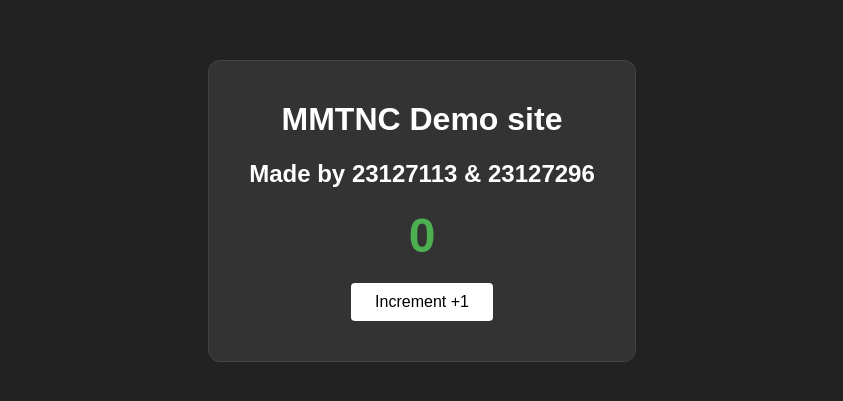
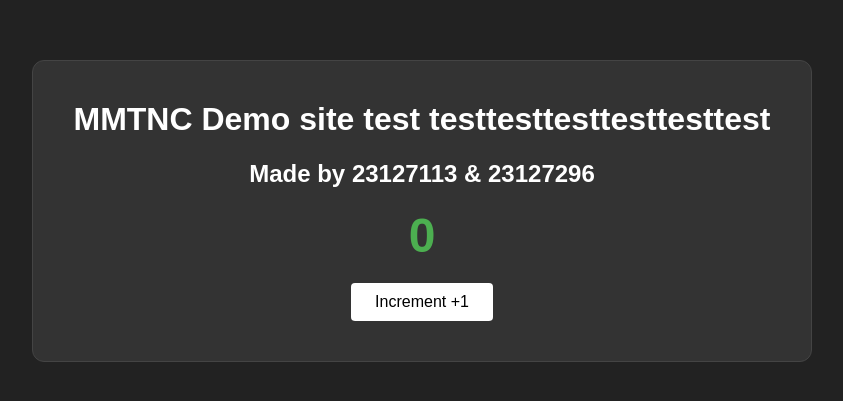
Before and after one commit to obiwan1805/MMTNC_23127113_23127296, a website: page public/index.html in a window 1280 px wide. Shown: the part 189-590 px from the top of the page, without its empty margins (218-1061 px from the left). Drawn offline with Linux system fonts and the light colour scheme.

Commit message:
demo commit

```diff
--- a/public/index.html
+++ b/public/index.html
@@ -14,7 +14,7 @@
 </head>
 <body>
     <div class="card">
-        <h1>MMTNC Demo site</h1>
+        <h1>MMTNC Demo site test testtesttesttesttesttest</h1>
         <h2>Made by 23127113 & 23127296</h2>
         <div class="count-display" id="counter-value">0</div>
         <button onclick="increment()">Increment +1</button>
```
